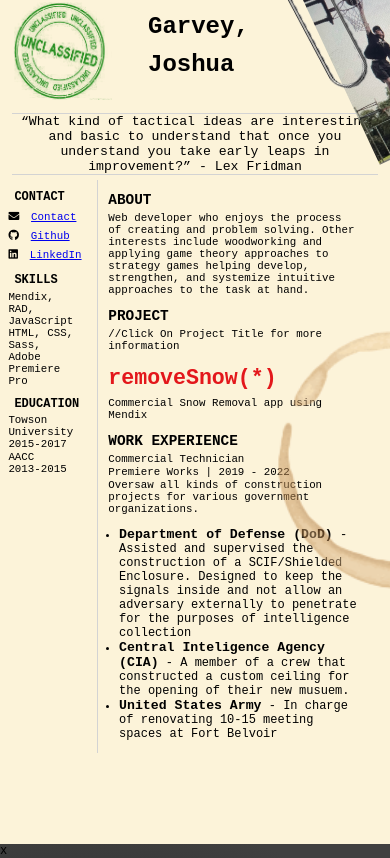
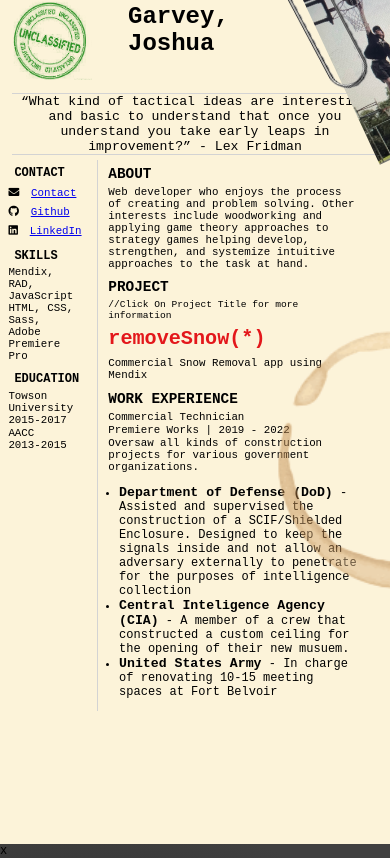
Before and after one commit to Jgar514/MockResume, a plain HTML site: page index.html in a window 390 px wide. Drawn offline with Linux system fonts and the light colour scheme.

Commit message:
browserbar

```diff
--- a/index.html
+++ b/index.html
@@ -74,7 +74,7 @@
 				</section>
 				<section>
 					<h2>PROJECT</h2>
-					<p>//Click On Project Title for more information</p>
+					<p class="instruct">//Click On Project Title for more information</p>
 					<h3><a class="link" href="https://youtu.be/mOTKgQKJZSM?t=140"><span class="snow">removeSnow(*)</span></a></h3>
 					<p></p>
 					<p>Commercial Snow Removal app using Mendix</p>
--- a/style.css
+++ b/style.css
@@ -235,10 +235,14 @@ h3 {
 
     .classified {
         float: left;
-        width: 100px;
-        height: 100px;
+        width: 80px;
+        height: 80px;
         background: transparent;
         padding-left: 0%;
+    }
+
+    .instruct {
+        font-size: .8rem;
     }
 
     .me {
@@ -255,7 +259,8 @@ h3 {
     .snow {
         color: #E3171B;
         font-weight: bold;
-        font-size: 1.5em;
+        font-size: 1.4em;
+
 
     }
 
@@ -372,6 +377,7 @@ h3 {
         font-weight: bold;
         margin-bottom: 0;
         font-size: 1.2rem;
+        margin-top: .5rem;
     }
 
     #mainLeft {
```
